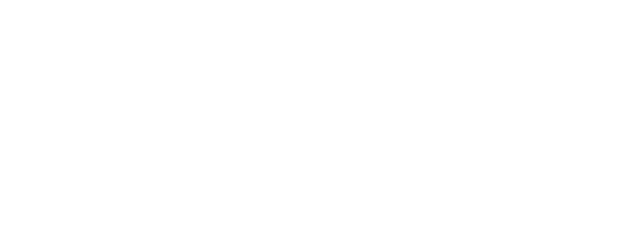
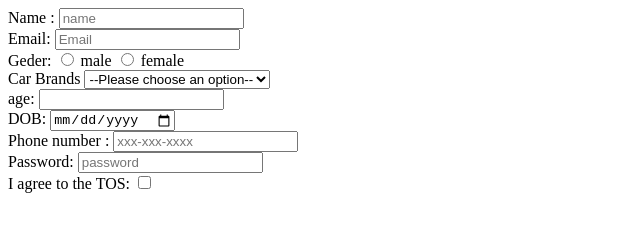
Before and after one commit to acciojob/signup-form-car-prazivi, a website: page main.html in a window 1280 px wide. Shown: the whole page, without its empty margins (0-640 px from the left). Drawn offline with Linux system fonts and the light colour scheme.

Commit message:
created a submission

```diff
--- a/main.html
+++ b/main.html
@@ -7,7 +7,31 @@
 </head>
 
 <body>
-	<!-- the entire body must be written by student -->
+	<form>
+
+		Name : <input type="text" required id="name" placeholder="name">
+		<br>
+
+		Email: <input type="email" required id="email" placeholder="Email">
+		<br>
+		Geder: <input type="radio" required id="gender_m"> male
+		<input type="radio" required id="gender_f"> female
+		<br>
+	  <label for="cars" > Car Brands</label>
+		<select>
+  <option value="Please choose an option">--Please choose an option--</option>
+		</select>
+		<br>
+		age: <input type="number" required id="age">
+		<br>
+		DOB: <input type="date" required id="dob">
+		<br>
+		Phone number : <input type="tel" required id="tel" placeholder="xxx-xxx-xxxx">
+		<br>
+		Password: <input type="password" required id="password" placeholder="password">
+		<br>
+		I agree to the TOS: <input type="checkbox" required id="tos">
+	</form>
     <script type="text/javascript" src="./script.js">
 </script>
 
```
